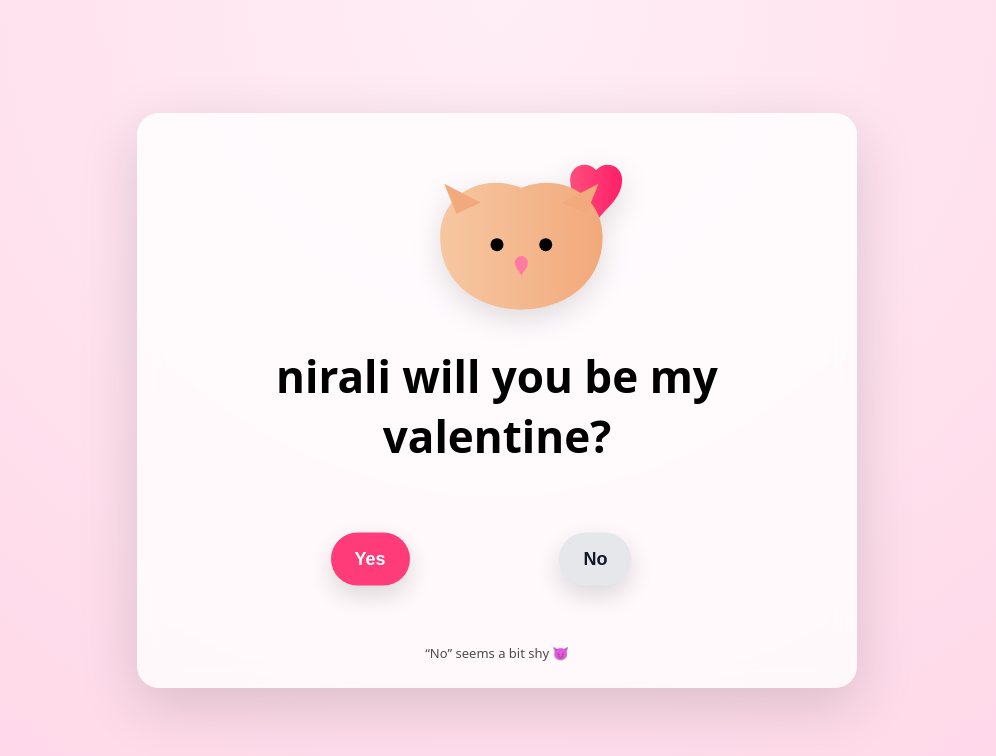
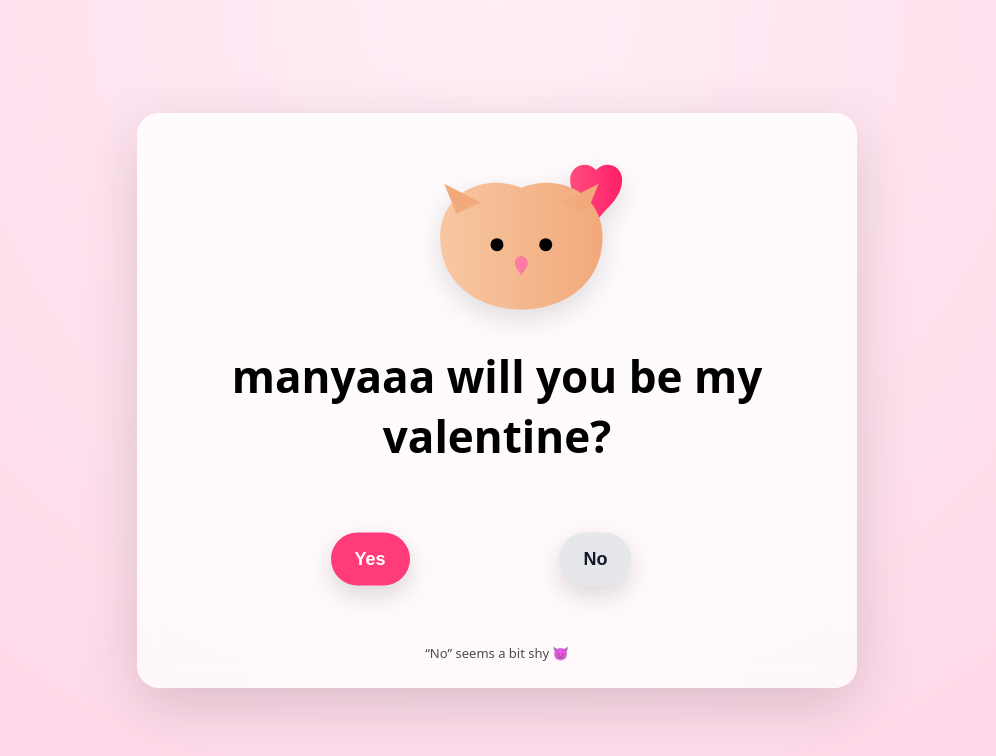
Before and after one commit to wtfvishesh07/manya, a plain HTML site: page index.html in a window 1280 px wide. Shown: the whole page, without its empty margins (143-1139 px from the left). Drawn offline with nearby package versions, Linux system fonts and the light colour scheme.

Commit message:
Update index.html

```diff
--- a/index.html
+++ b/index.html
@@ -171,7 +171,7 @@
             fill="#ff7aa2"/>
     </svg>
 
-    <h1>nirali will you be my valentine?</h1>
+    <h1>manyaaa will you be my valentine?</h1>
 
     <section class="button-zone" id="zone">
       <button id="yesBtn">Yes</button>
```
